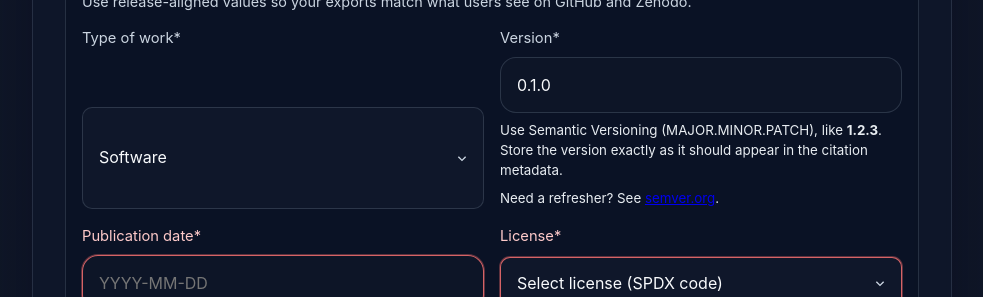
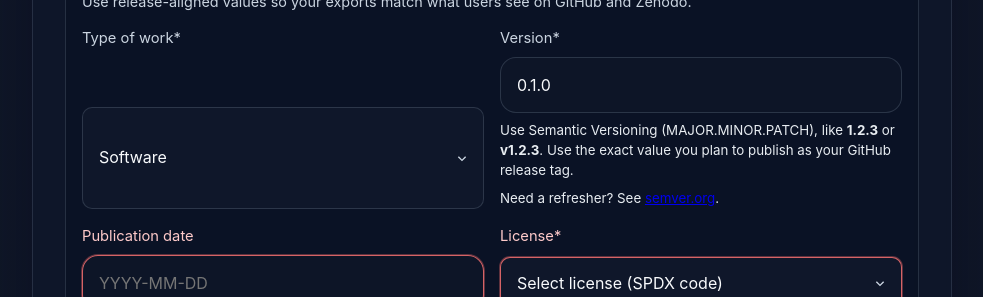
Before and after one commit to Imageomics/OpenCite, a React (Vite) app: page / in a window 1280 px wide. Shown: the part 2140-2437 px from the top of the page, without its empty margins (148-1131 px from the left). Built offline with nearby package versions, Linux system fonts and the light colour scheme.

Commit message:
Revert "feat: refine semantic versioning handling in metadata form and validation"
This reverts commit 6214a730986ca7d8c5cc093625af8dbfd0c4f0a4.

```diff
--- a/src/components/MetadataForm.jsx
+++ b/src/components/MetadataForm.jsx
@@ -250,10 +250,10 @@ export function MetadataForm({
               name="version"
               value={form.version}
               onChange={updateField}
-              placeholder="e.g. 1.2.3"
+              placeholder="e.g. v1.2.3 or 1.2.3"
               aria-invalid={Boolean(errors.version)}
             />
-            <small>Use Semantic Versioning (MAJOR.MINOR.PATCH), like <strong>1.2.3</strong>. Store the version exactly as it should appear in the citation metadata.</small>
+            <small>Use Semantic Versioning (MAJOR.MINOR.PATCH), like <strong>1.2.3</strong> or <strong>v1.2.3</strong>. Use the exact value you plan to publish as your GitHub release tag.</small>
             <small>
               Need a refresher? See
               {' '}
@@ -264,7 +264,7 @@ export function MetadataForm({
           </label>
 
           <label className={errors.publicationDate ? 'field-error' : ''}>
-            <span>Publication date*</span>
+            <span>Publication date</span>
             <input
               className={errors.publicationDate ? 'input-error' : ''}
               name="publicationDate"
--- a/src/validation/validation.js
+++ b/src/validation/validation.js
@@ -35,8 +35,8 @@ function isValidSemanticVersion(value) {
     return false;
   }
 
-  // Metadata versions should be plain SemVer without a leading "v".
-  return /^(0|[1-9]\d*)\.(0|[1-9]\d*)\.(0|[1-9]\d*)(?:-([0-9A-Za-z-]+(?:\.[0-9A-Za-z-]+)*))?(?:\+([0-9A-Za-z-]+(?:\.[0-9A-Za-z-]+)*))?$/.test(text);
+  // Accept SemVer with optional leading "v" (for GitHub tag parity), including prerelease/build metadata.
+  return /^v?(0|[1-9]\d*)\.(0|[1-9]\d*)\.(0|[1-9]\d*)(?:-([0-9A-Za-z-]+(?:\.[0-9A-Za-z-]+)*))?(?:\+([0-9A-Za-z-]+(?:\.[0-9A-Za-z-]+)*))?$/.test(text);
 }
 
 export function normalizeFormInput(form) {
@@ -88,7 +88,7 @@ export function validateMetadata(form, typeOptions) {
   if (!form.version) {
     errors.version = 'Version is required';
   } else if (!isValidSemanticVersion(form.version)) {
-    errors.version = 'Version must use Semantic Versioning without a leading v (for example: 1.2.3).';
+    errors.version = 'Version must use Semantic Versioning (for example: 1.2.3 or v1.2.3).';
   }
 
   if (!typeOptions.some((option) => option.value === form.typeOfWork)) {
```
Also changed, not shown: 1 other file (tests, documents, lock files or other folders).
